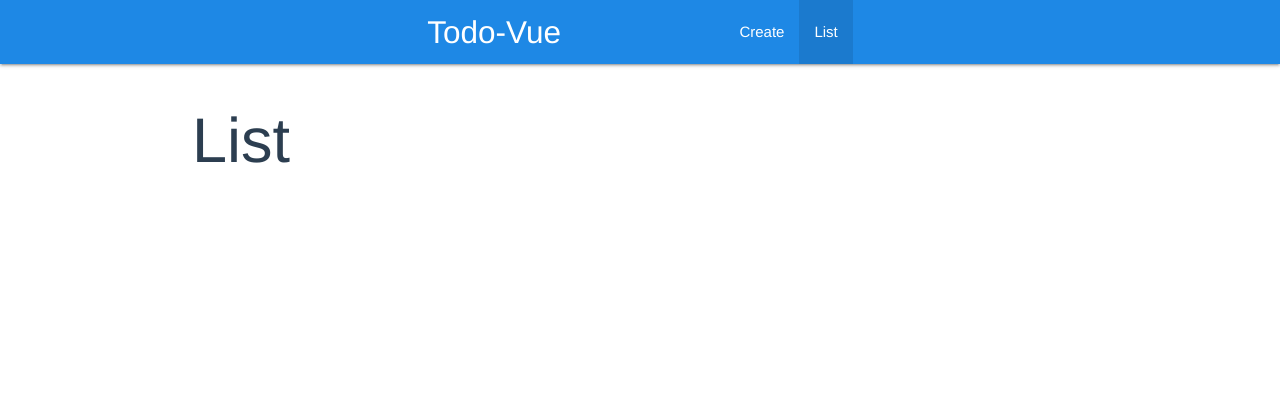
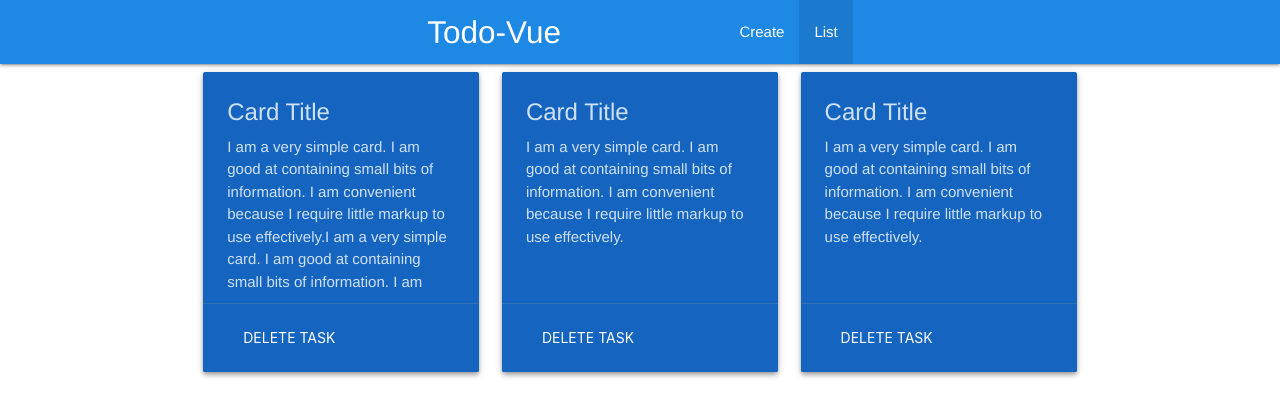
Before and after one commit to bogdanaks/todo-vue, a Vue app: page /list in a window 1280 px wide. Shown: the top 416 px of the page. Built offline with nearby package versions, Linux system fonts and the light colour scheme.

Commit message:
Add template and basic styles

```diff
--- a/src/views/List.vue
+++ b/src/views/List.vue
@@ -1,5 +1,54 @@
 <template>
-  <h1>List</h1>
+    <div class="row">
+
+        <div class="col s4">
+            <div class="card blue darken-3 z-depth-2 small">
+                <div class="card-content white-text">
+                    <span class="card-title">Card Title</span>
+                    <div class="descContent">
+                        <p>I am a very simple card. I am good at containing small bits of information.
+                        I am convenient because I require little markup to use effectively.I am a very simple card. I am good at containing small bits of information.
+                        I am convenient because I require little markup to use effectivelyI am a very simple card. I am good at containing small bits of information.
+                        I am convenient because I require little markup to use effectively</p>
+                    </div>
+                </div>
+                <div class="card-action">
+                    <button class="waves-effect waves-teal btn-flat white-text">Delete task</button>
+                </div>
+            </div>
+        </div>
+
+        <div class="col s4">
+            <div class="card blue darken-3 z-depth-2 small">
+                <div class="card-content white-text">
+                    <span class="card-title">Card Title</span>
+                    <div class="descContent">
+                        <p>I am a very simple card. I am good at containing small bits of information.
+                        I am convenient because I require little markup to use effectively.</p>
+                    </div>
+                </div>
+                <div class="card-action">
+                    <button class="waves-effect waves-teal btn-flat white-text">Delete task</button>
+                </div>
+            </div>
+        </div>
+
+        <div class="col s4">
+            <div class="card blue darken-3 z-depth-2 small">
+                <div class="card-content white-text">
+                    <span class="card-title">Card Title</span>
+                    <div class="descContent">
+                        <p>I am a very simple card. I am good at containing small bits of information.
+                        I am convenient because I require little markup to use effectively.</p>
+                    </div>
+                </div>
+                <div class="card-action">
+                    <button class="waves-effect waves-teal btn-flat white-text">Delete task</button>
+                </div>
+            </div>
+        </div>
+
+    </div>
 </template>
 
 <script>
@@ -8,6 +57,43 @@ export default {
 }
 </script>
 
-<style>
-
+<style lang="scss" scoped>
+    $blueColor: #1E88E5;
+    %scrollbar {
+        ::-webkit-scrollbar {
+            width: 0.5vh;
+        }
+        ::-webkit-scrollbar-thumb {
+            background: linear-gradient(to bottom,  $blueColor 0%, $blueColor 100%);
+            border: none;
+            border-radius: 50px;
+        }
+        ::-webkit-scrollbar-thumb:hover {
+            background: $blueColor;
+        }
+        ::-webkit-scrollbar-thumb:active {
+            background: $blueColor;
+        }
+        ::-webkit-scrollbar-track {
+            background: rgba($color: #1362a8, $alpha: 1.0);
+            border: none;
+            border-radius: 50px;
+        }
+        ::-webkit-scrollbar-corner {
+            background: transparent;
+        }
+    };
+    .descContent {
+        @extend %scrollbar;
+        p {
+            height: 160px;
+            overflow-y: auto;
+        }
+    }
+    .card-title {
+        color: rgba(255, 255, 255, 0.8) !important;
+    }
+    .descContent {
+        color: rgba(255, 255, 255, 0.8) !important;
+    }
 </style>
```
